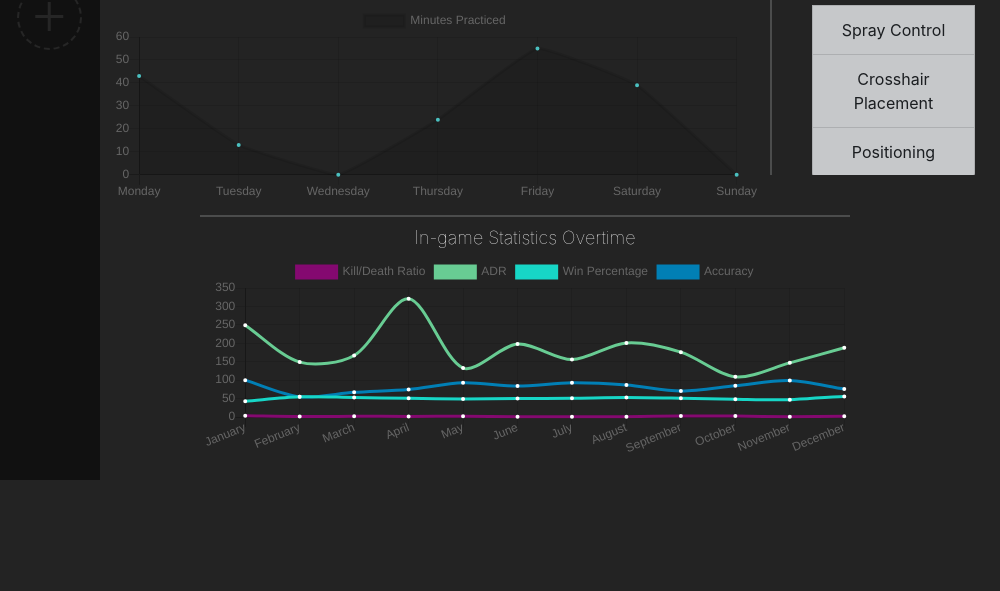
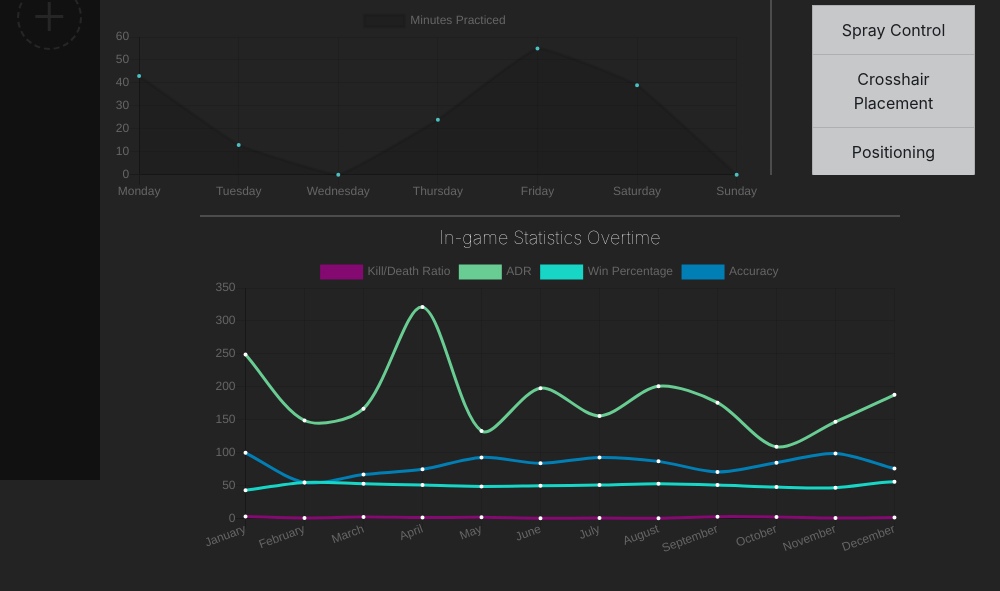
Before and after one commit to GetOFFMyLAN/PersonalProjectClient, an Electron app: page html/index.html in a window 1000 px wide. Shown: the part 101-692 px from the top of the page. Drawn offline with nearby package versions, Linux system fonts and the light colour scheme.

Commit message:
resized the bottom graph that shows ingame player stats such as KD to emphasize a difference between it and the hours graph. Also made it longer

```diff
--- a/html/index.html
+++ b/html/index.html
@@ -63,7 +63,7 @@
       </div>
     <div class="stats-ot" id="stats-ot">
       <h3 class="dash-title">In-game Statistics Overtime</h3>
-      <canvas id="igStatsChart" width="650" height="200"></canvas>
+      <canvas id="igStatsChart" width="700" height="300"></canvas>
     </div>
     </div>
 
```
